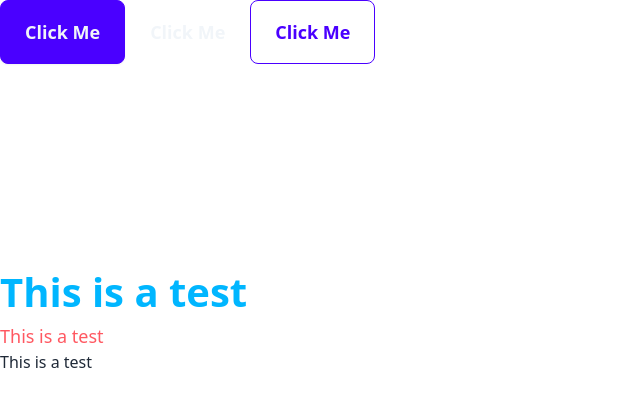
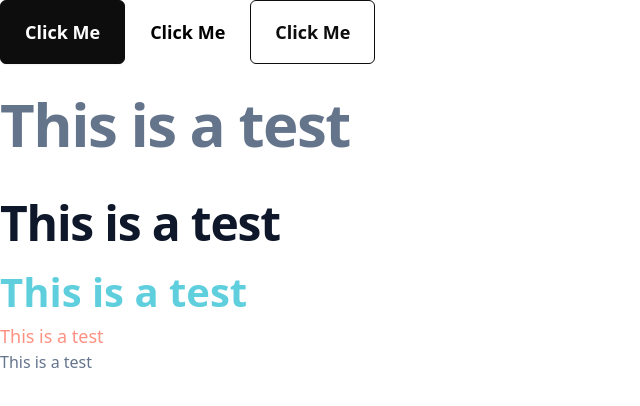
Before and after one commit to aizadrzo/personal-website, a Next.js app: page / in a window 1280 px wide. Shown: the top 406 px of the page, without its empty margins (0-640 px from the left). Built offline with nearby package versions, Linux system fonts and the light colour scheme.

Commit message:
change theme to lofi

```diff
--- a/src/components/Button/Button.classnames.ts
+++ b/src/components/Button/Button.classnames.ts
@@ -1,6 +1,6 @@
 import { VariantProps, cva } from "class-variance-authority";
 
-export const ButtonCVA = cva("text-slate-100 btn", {
+export const ButtonCVA = cva("btn rounded-md", {
   variants: {
     size: {
       xs: "btn-xs",
--- a/src/components/Text/Text.classnames.ts
+++ b/src/components/Text/Text.classnames.ts
@@ -21,8 +21,8 @@ export const Sizes: Record<VariantType, string> = {
 export const TextCVA = cva("", {
   variants: {
     color: {
-      general: "text-white",
-      "less-general": "text-base-content",
+      general: "text-slate-900",
+      "less-general": "text-slate-500",
       primary: "text-primary",
       secondary: "text-secondary",
       accent: "text-accent",
--- a/src/pages/_document.tsx
+++ b/src/pages/_document.tsx
@@ -2,7 +2,7 @@ import { Html, Head, Main, NextScript } from "next/document";
 
 export default function Document() {
   return (
-    <Html lang="en" date-theme="night">
+    <Html lang="en">
       <Head />
       <body>
         <Main />
--- a/src/pages/index.tsx
+++ b/src/pages/index.tsx
@@ -12,7 +12,9 @@ export default function Home() {
       <Button variant="outline" size="lg">
         Click Me
       </Button>
-      <Text variant="h1">This is a test</Text>
+      <Text variant="h1" color="less-general">
+        This is a test
+      </Text>
       <Text variant="h2">This is a test</Text>
       <Text variant="h3" color="blue">
         This is a test
--- a/tailwind.config.ts
+++ b/tailwind.config.ts
@@ -8,7 +8,7 @@ const config: Config = {
   ],
   plugins: [require("daisyui")],
   daisyui: {
-    themes: ["light", "dark", "night"],
+    themes: ["lofi"],
   },
 };
 export default config;
```
